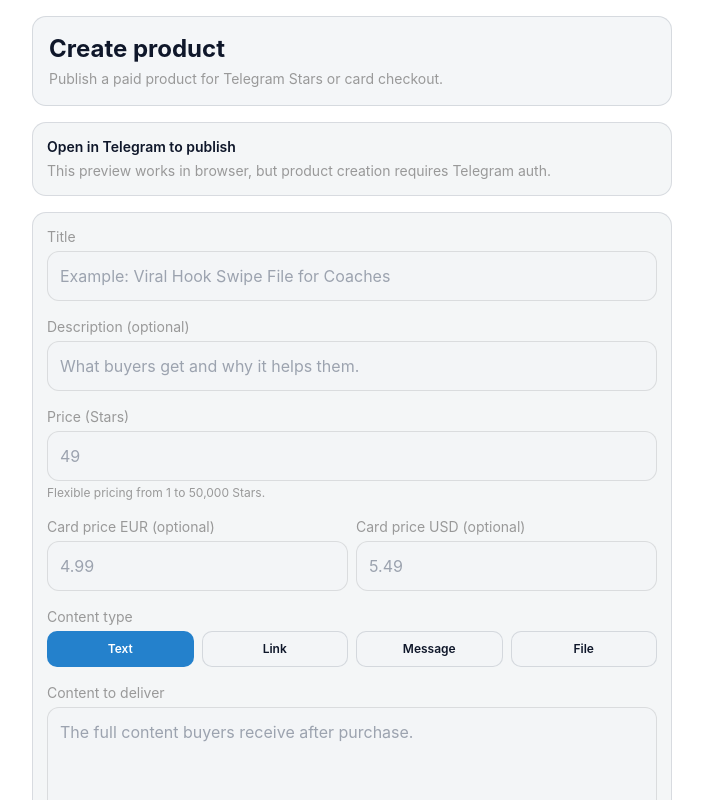
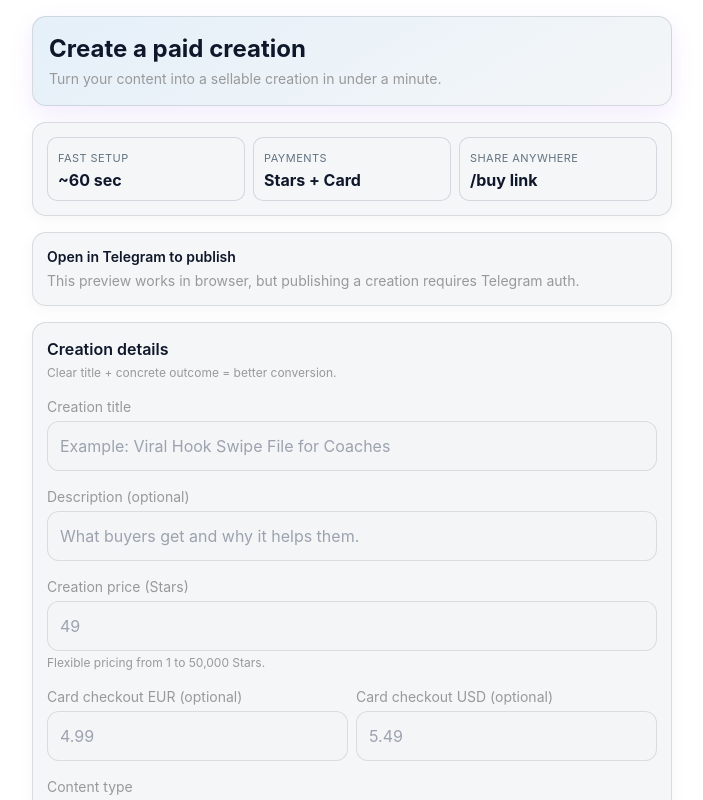
Before and after one commit to san-npm/paywall-tg, a Next.js app: page /create in a window 1280 px wide. Shown: the top 800 px of the page, without its empty margins (288-991 px from the left). Built offline with nearby package versions, Linux system fonts and the light colour scheme; no server answers.

Commit message:
redesign create flow: creator-first copy, accessibility, and visual polish

```diff
--- a/app/(miniapp)/create/page.jsx
+++ b/app/(miniapp)/create/page.jsx
@@ -99,7 +99,7 @@ export default function CreateOffer() {
     setError(null);
 
     if (!user) {
-      setError('Open this page inside Telegram to create offers.');
+      setError('Open this page inside Telegram to create a paid creation.');
       return;
     }
 
@@ -166,12 +166,12 @@ export default function CreateOffer() {
     return (
       <main className="p-4 max-w-2xl mx-auto space-y-4">
         <section className="hero-card text-center">
-          <h1 className="text-2xl font-bold">Offer created</h1>
+          <h1 className="text-2xl font-bold">Creation published</h1>
           <p className="text-sm text-tg-hint mt-1">{created.title} · {created.price_stars} Stars</p>
         </section>
 
         <section className="glass-card text-center">
-          <p className="text-xs text-tg-hint uppercase tracking-wide">Offer ID</p>
+          <p className="text-xs text-tg-hint uppercase tracking-wide">Creation ID</p>
           <p className="font-mono text-lg font-semibold mt-1 break-all">{created.id}</p>
         </section>
 
@@ -201,30 +201,47 @@ export default function CreateOffer() {
   ];
 
   const contentPlaceholder = {
-    text: 'The full content buyers receive after purchase.',
+    text: 'Paste exactly what buyers unlock after payment.',
     link: 'https://your-resource-link.com',
-    message: 'The private message buyers will unlock.',
-    file: 'Describe what the buyer gets. Upload file after creation using /attach command.',
+    message: 'Write the private message buyers should receive.',
+    file: 'Describe what buyer gets. After publishing, use /attach to upload the file.',
   };
 
   const contentLabel = {
-    text: 'Content to deliver',
-    link: 'URL to unlock',
-    message: 'Message to deliver',
+    text: 'Unlocked content',
+    link: 'Unlocked URL',
+    message: 'Unlocked message',
     file: 'File description',
   };
 
   return (
     <main className="p-4 max-w-2xl mx-auto space-y-4">
       <section className="hero-card">
-        <h1 className="text-2xl font-bold">Create product</h1>
-        <p className="text-sm text-tg-hint mt-1">Publish a paid product for Telegram Stars or card checkout.</p>
+        <h1 className="text-2xl font-bold">Create a paid creation</h1>
+        <p className="text-sm text-tg-hint mt-1">Turn your content into a sellable creation in under a minute.</p>
+      </section>
+
+      <section className="glass-card text-sm">
+        <div className="grid grid-cols-1 sm:grid-cols-3 gap-2">
+          <div className="mini-stat">
+            <p className="mini-stat-label">Fast setup</p>
+            <p className="mini-stat-value">~60 sec</p>
+          </div>
+          <div className="mini-stat">
+            <p className="mini-stat-label">Payments</p>
+            <p className="mini-stat-value">Stars + Card</p>
+          </div>
+          <div className="mini-stat">
+            <p className="mini-stat-label">Share anywhere</p>
+            <p className="mini-stat-value">/buy link</p>
+          </div>
+        </div>
       </section>
 
       {!user && (
         <section className="glass-card text-sm">
           <p className="font-semibold">Open in Telegram to publish</p>
-          <p className="text-tg-hint mt-1">This preview works in browser, but product creation requires Telegram auth.</p>
+          <p className="text-tg-hint mt-1">This preview works in browser, but publishing a creation requires Telegram auth.</p>
         </section>
       )}
 
@@ -237,7 +254,7 @@ export default function CreateOffer() {
           ) : (
             <div className="space-y-2">
               <p className="font-semibold">Creator Terms required</p>
-              <p className="text-tg-hint">Accept terms once to publish products and receive payouts.</p>
+              <p className="text-tg-hint">Accept terms once to publish creations and receive payouts.</p>
               <div className="flex gap-2 flex-wrap">
                 <a href="/docs/creator-terms" target="_blank" rel="noreferrer" className="chip-btn">Read terms</a>
                 <button type="button" onClick={handleAcceptTerms} disabled={termsSubmitting} className="primary-btn" style={{ width: 'auto', padding: '10px 14px' }}>
@@ -258,7 +275,12 @@ export default function CreateOffer() {
       <form onSubmit={handleSubmit} className="space-y-4">
         <section className="glass-card space-y-4">
           <div>
-            <label className="block text-sm text-tg-hint mb-1">Title</label>
+            <p className="font-semibold">Creation details</p>
+            <p className="text-xs text-tg-hint mt-1">Clear title + concrete outcome = better conversion.</p>
+          </div>
+
+          <div>
+            <label className="block text-sm text-tg-hint mb-1">Creation title</label>
             <input
               type="text"
               value={title}
@@ -285,7 +307,7 @@ export default function CreateOffer() {
           </div>
 
           <div>
-            <label className="block text-sm text-tg-hint mb-1">Price (Stars)</label>
+            <label className="block text-sm text-tg-hint mb-1">Creation price (Stars)</label>
             <input
               type="number"
               min="1"
@@ -302,7 +324,7 @@ export default function CreateOffer() {
 
           <div className="grid grid-cols-2 gap-2">
             <div>
-              <label className="block text-sm text-tg-hint mb-1">Card price EUR (optional)</label>
+              <label className="block text-sm text-tg-hint mb-1">Card checkout EUR (optional)</label>
               <input
                 type="number"
                 min="0.5"
@@ -315,7 +337,7 @@ export default function CreateOffer() {
               />
             </div>
             <div>
-              <label className="block text-sm text-tg-hint mb-1">Card price USD (optional)</label>
+              <label className="block text-sm text-tg-hint mb-1">Card checkout USD (optional)</label>
               <input
                 type="number"
                 min="0.5"
@@ -367,7 +389,7 @@ export default function CreateOffer() {
         </section>
 
         <button type="submit" disabled={loading || !user || termsLoading || !termsAccepted} className="primary-btn disabled:opacity-50">
-          {loading ? 'Creating offer...' : 'Create offer'}
+          {loading ? 'Publishing creation...' : 'Publish creation'}
         </button>
       </form>
     </main>
--- a/app/globals.css
+++ b/app/globals.css
@@ -27,7 +27,10 @@
    Body / global
 ──────────────────────────────── */
 body.miniapp {
-  background-color: var(--tg-theme-bg-color, #ffffff);
+  background:
+    radial-gradient(circle at 10% 5%, rgba(124, 58, 237, 0.10), transparent 34%),
+    radial-gradient(circle at 92% 0%, rgba(245, 158, 11, 0.10), transparent 28%),
+    var(--tg-theme-bg-color, #ffffff);
   color: var(--tg-theme-text-color, #000000);
 }
 
@@ -160,13 +163,17 @@ html { scroll-behavior: smooth; }
   border: 1px solid color-mix(in srgb, var(--border) 80%, #00000010);
   border-radius: 14px;
   padding: 14px;
+  box-shadow: 0 4px 16px rgba(15, 23, 42, 0.04);
 }
 
 .hero-card {
-  background: color-mix(in srgb, var(--surface) 90%, #ffffff);
+  background: linear-gradient(150deg,
+    color-mix(in srgb, var(--tg-theme-button-color, #2481cc) 12%, #ffffff),
+    color-mix(in srgb, var(--surface) 90%, #ffffff));
   border: 1px solid color-mix(in srgb, var(--border) 85%, #00000012);
   border-radius: 14px;
   padding: 16px;
+  box-shadow: 0 8px 24px rgba(124, 58, 237, 0.10);
 }
 
 .hero-badge {
```
